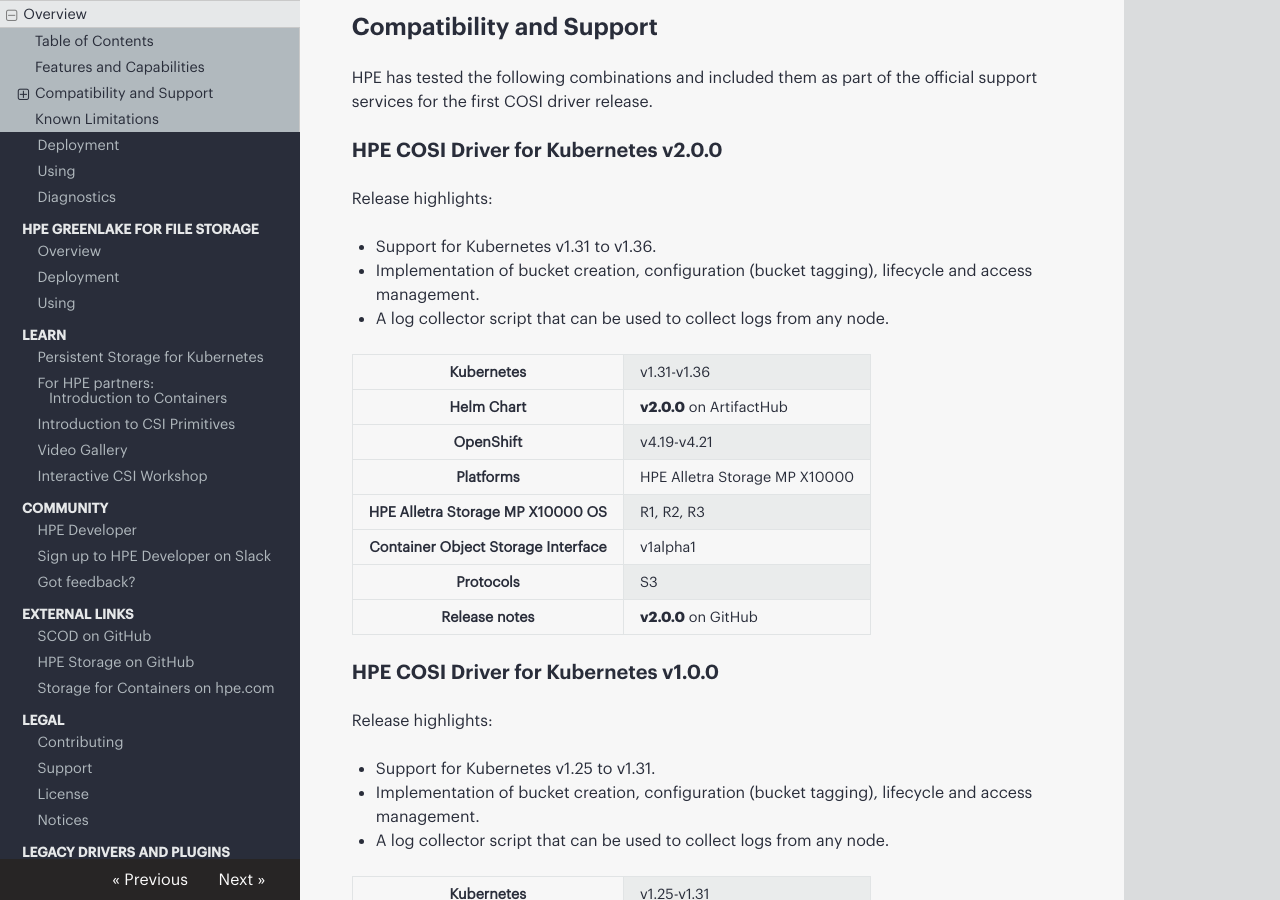
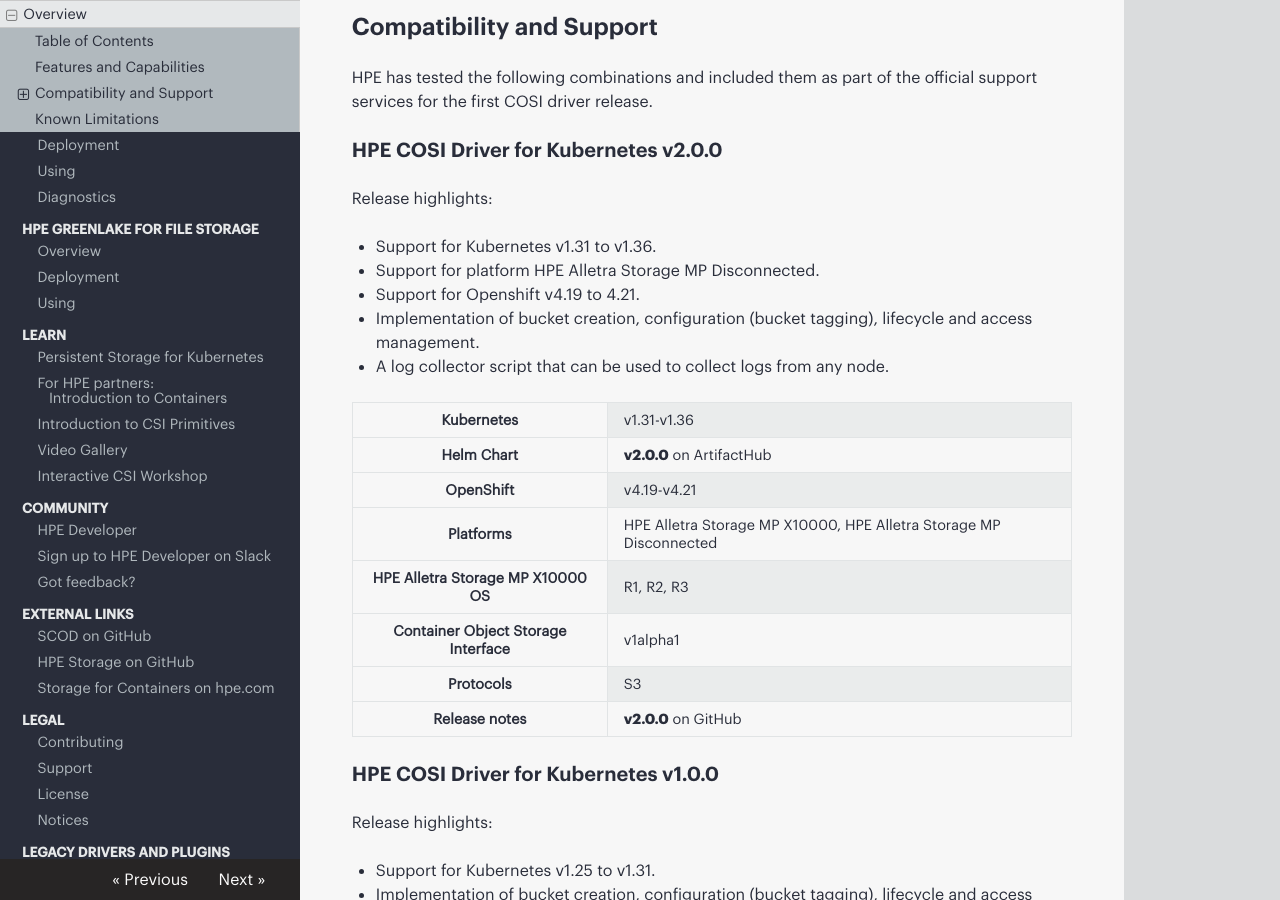
Before and after one commit to hpe-storage/scod, an MkDocs documentation site: the page built from docs/cosi_driver/index.md, in a window 1280 px wide and 900 px high, scrolled down 1703 px. Built offline with MkDocs 1.6.1, drawn with Linux system fonts in a browser that asks for light colours; nearby versions of some CDN libraries.

Commit message:
Updated the platform support in overview

```diff
--- a/docs/cosi_driver/index.md
+++ b/docs/cosi_driver/index.md
@@ -41,6 +41,8 @@
 Release highlights:
 
 * Support for Kubernetes v1.31 to v1.36.
+* Support for platform HPE Alletra Storage MP Disconnected.
+* Support for Openshift v4.19 to 4.21.
 * Implementation of bucket creation, configuration (bucket tagging), lifecycle and access management.
 * A log collector script that can be used to collect logs from any node.
 
@@ -60,7 +62,7 @@
   <tr>
     <th>Platforms</th>
     <td>
-      HPE Alletra Storage MP X10000
+      HPE Alletra Storage MP X10000, HPE Alletra Storage MP Disconnected
     </td>
   </tr>
   <tr>
```
